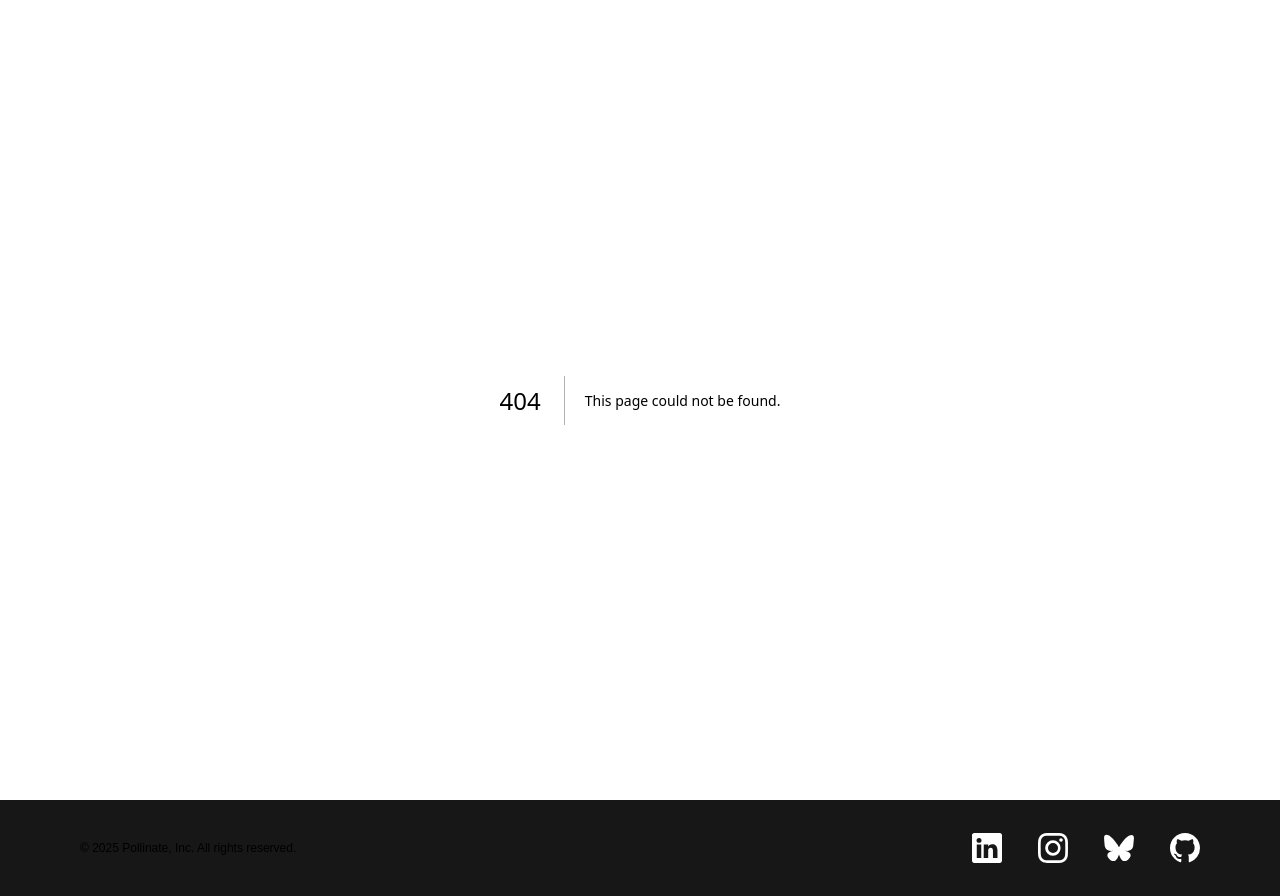
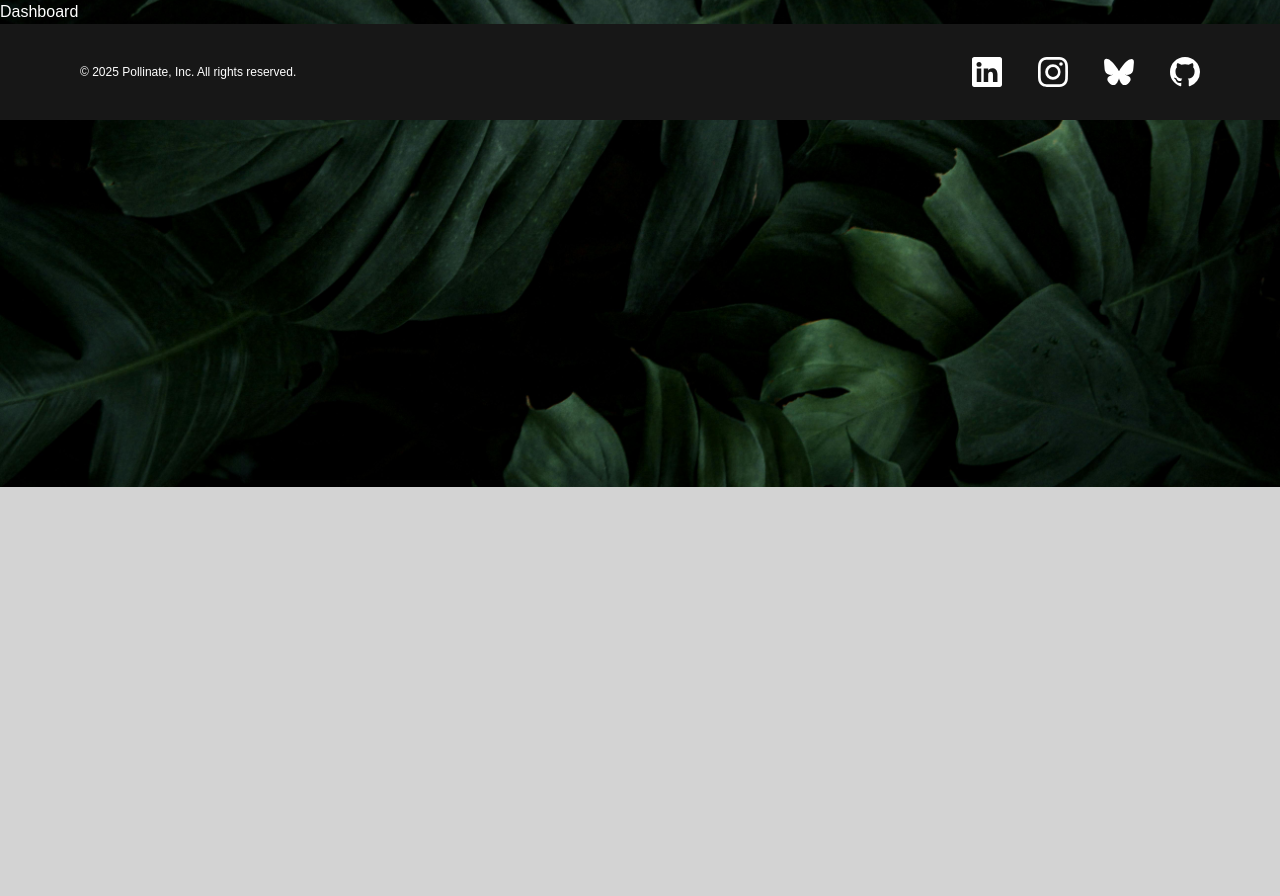
Before and after one commit to JaymeeCasabuena/Flora_Map, a Next.js app: page /dashboard in a window 1280 px wide. Before the commit this address had no page. After the commit the page ends 800 px from the top, so only its background shows below. Built offline with nearby package versions, Linux system fonts and the light colour scheme; a web font is replaced by a local one.

Commit message:
Task: Created Dashboard and envconfig file

```diff
--- /dev/null
+++ b/app/dashboard/page.tsx
@@ -0,0 +1,7 @@
+import React from "react";
+
+const page = () => {
+  return <div>Dashboard</div>;
+};
+
+export default page;
--- /dev/null
+++ b/envConfig.ts
@@ -0,0 +1,4 @@
+import { loadEnvConfig } from "@next/env";
+
+const projectDir = process.cwd();
+loadEnvConfig(projectDir);
```
Also changed, not shown: package.json (+8 -1 lines).
